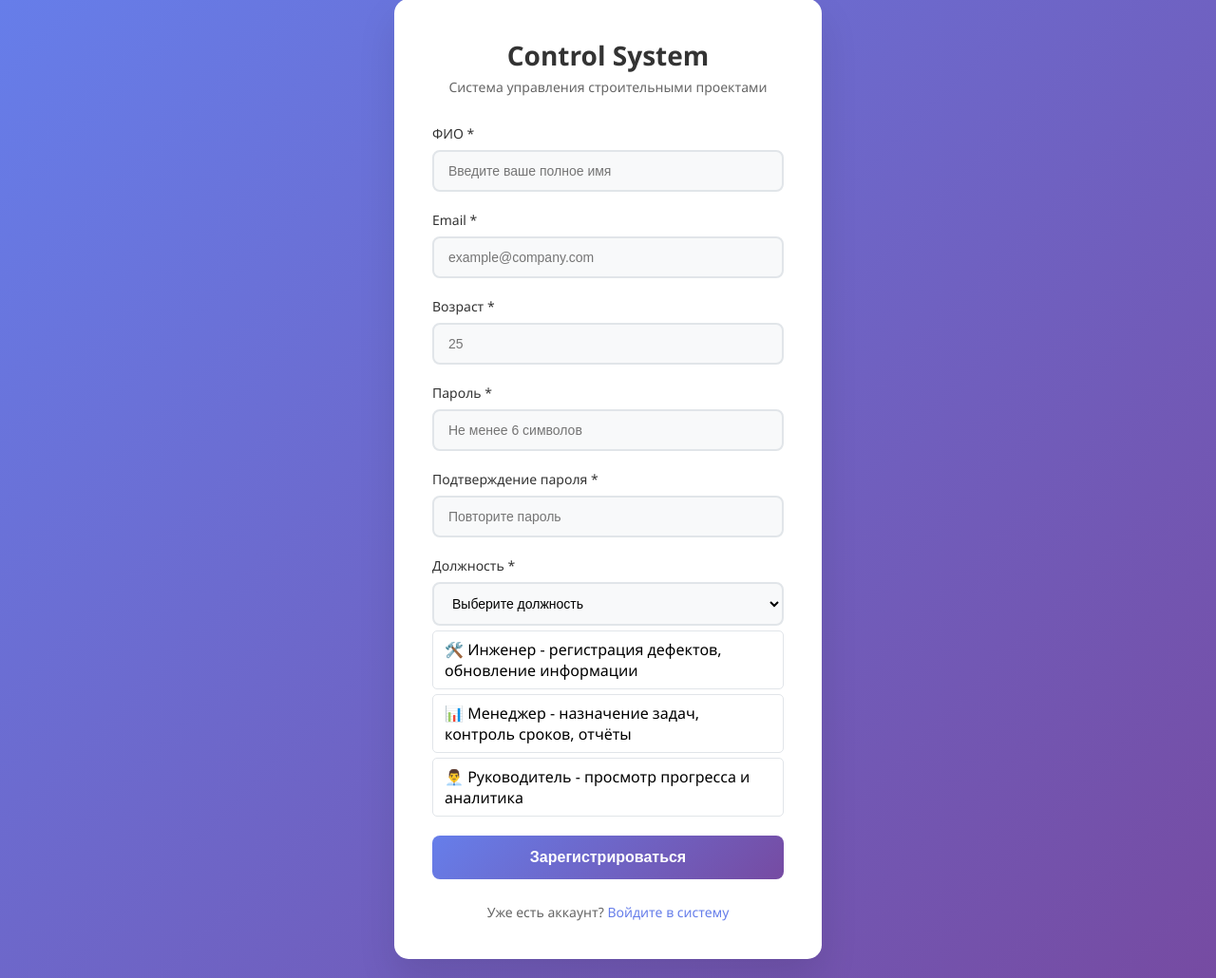
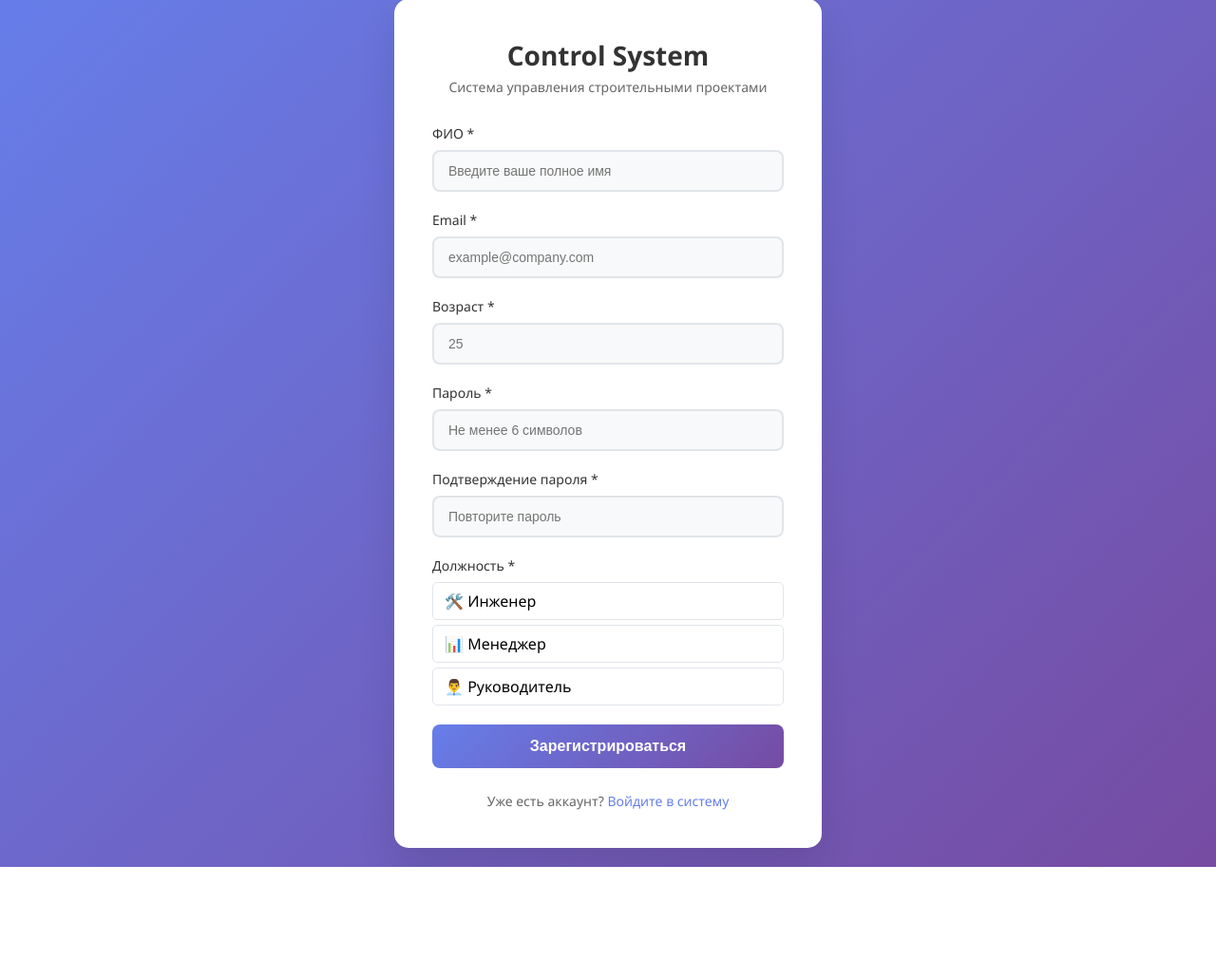
Before and after one commit to alex-arkh-aaa/control_sys_stroy, a FastAPI app: page /register/ in a window 1280 px wide. Shown: the part 21-1051 px from the top of the page at 95% size. After the commit the page ends 934 px from the top, so only its background shows below. Run offline with FastAPI, Linux system fonts and the light colour scheme; parts of the project's set-up code (start-up, migrations or seed data) failed here and were passed over.

Commit message:
fix bugs

```diff
--- a/services/auth/app/main.py
+++ b/services/auth/app/main.py
@@ -125,9 +125,6 @@ async def logout(authorization: str = Header(...), current_user: User = Depends(
 
     token = authorization.replace("Bearer ", "")
 
-    # Добавляем токен в черный список
-    revoke_token(token)
-
     return {"message": "Successfully logged out"}
 
 # ==================== API ЭНДПОИНТЫ ====================
@@ -244,7 +241,7 @@ async def update_defect_api(
     if not defect or defect.project_id != project_id:
         raise HTTPException(status_code=404, detail="Defect not found")
 
-    check_edit_defect_permission(current_user, defect)
+    #check_edit_defect_permission(current_user, defect)
 
     update_data = defect_update.dict(exclude_unset=True)
     return await crud.update_defect(db, defect_id, **update_data)
--- a/services/auth/app/templates/registration.html
+++ b/services/auth/app/templates/registration.html
@@ -139,7 +139,7 @@
             display: none;
         }
 
-        .job-title-options {
+        .job-title {
             display: flex;
             flex-direction: column;
             gap: 5px;
@@ -257,22 +257,22 @@
 
             <div class="form-group">
                 <label>Должность *</label>
-                <select id="job_title" name="job_title" required>
+                <!-- <select id="job_title" name="job_title" required>
                     <option value="">Выберите должность</option>
                     <option value="engineer">Инженер</option>
                     <option value="manager">Менеджер</option>
                     <option value="seo">Руководитель</option>
-                </select>
+                </select> -->
 
-                <div class="job-title-options">
+                <div class="job-title">
                     <div class="job-option" data-value="engineer">
-                        🛠️ Инженер - регистрация дефектов, обновление информации
+                        🛠️ Инженер
                     </div>
                     <div class="job-option" data-value="manager">
-                        📊 Менеджер - назначение задач, контроль сроков, отчёты
+                        📊 Менеджер
                     </div>
                     <div class="job-option" data-value="seo">
-                        👨‍💼 Руководитель - просмотр прогресса и аналитика
+                        👨‍💼 Руководитель
                     </div>
                 </div>
             </div>
```
Also changed, not shown: services/auth/app/security.py (+0 -8 lines).
